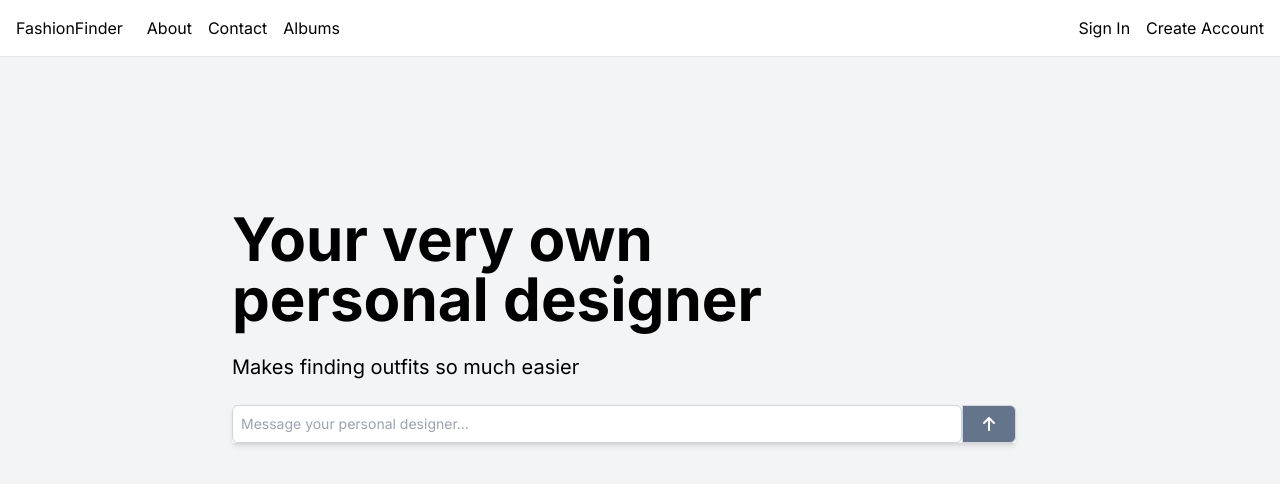
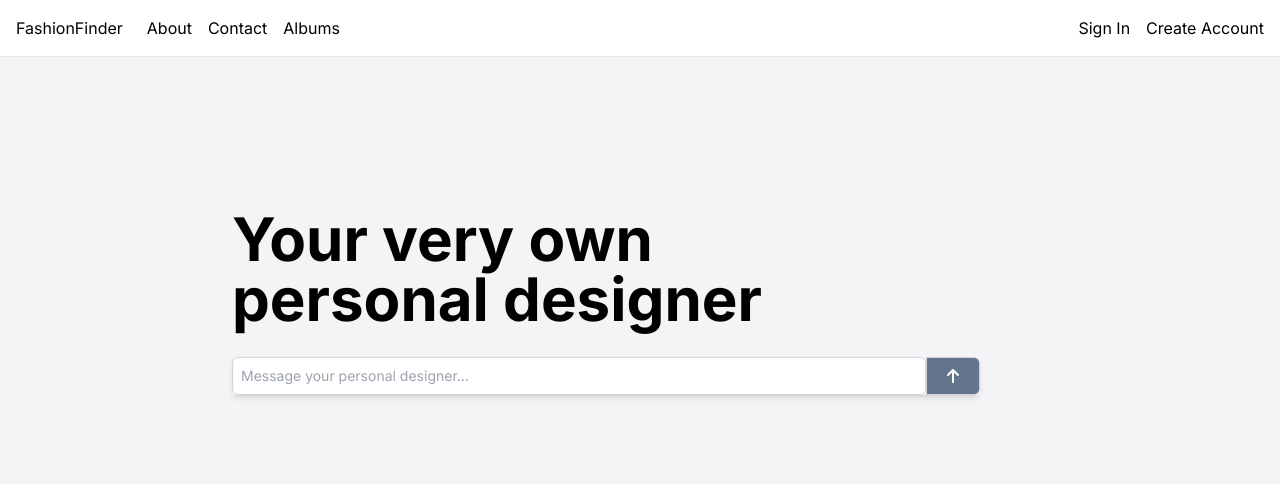
Before and after one commit to Alexgjek/AI_FashionFinder, a Next.js app in the folder fashionFinder-frontend/: page / in a window 1280 px wide. Shown: the top 484 px of the page. Built offline with nearby package versions, Linux system fonts and the light colour scheme.

Commit message:
When user clicks on the input box it will move to the bottom and the header will move to the top left

```diff
--- a/fashionFinder-frontend/src/app/page.js
+++ b/fashionFinder-frontend/src/app/page.js
@@ -10,32 +10,17 @@ export default function Home() {
 
   const clearInput = () => setInputValue('');
 
-  const formStyle = isFormFixed
-  ? {
-      position: 'fixed',
-      bottom: '3rem',
-      width: 'calc(100% - 2rem)',
-      left: '1rem',
-      transition: 'transform 0.3s ease-in-out'
-    }
-  : {
-      position: 'static',
-      width: 'calc(100% - 2rem)',
-      transition: 'transform 0.3s ease-in-out'
-    };
-
   return (
     <main>
       <section className='p-4 pt-32'>
-        <div>
-          <h1 className='text-6xl font-bold'>
+        <div className={`transition ease-linear duration-800 ${isInputFocused ? 'fixed top-16 left-0 text-xl' : 'static top-0 left-0 text-6xl'}`}>
+          <h1 className='font-bold'>
             Your very own<br /> personal designer
           </h1>
-          <h2 className='text-xl mt-6'>Makes finding outfits so much easier</h2>
+          <h2 className={`text-xl mt-6 ${isInputFocused ? 'hidden' : ''}`}>Makes finding outfits so much easier</h2>
         </div>
         <form
-          className="mt-6 flex shadow-md transition-transform duration-1000 ease-in-out"
-          style={formStyle}
+          className={`mt-6 flex shadow-md ${isFormFixed ? 'fixed bottom-12 left-4 w-11/12 transition-transform duration-1000 ease-in-out transform translate-y-0' : 'static w-11/12 transition-transform duration-1000 ease-in-out transform -translate-y-12'}`}
         >
           <input
             type="text"
@@ -45,7 +30,6 @@ export default function Home() {
               setInputFocused(true);
               setFormFixed(true);
             }}
-            onBlur={() => setInputFocused(false)}
             value={inputValue}
             onChange={e => setInputValue(e.target.value)}
           />
```
